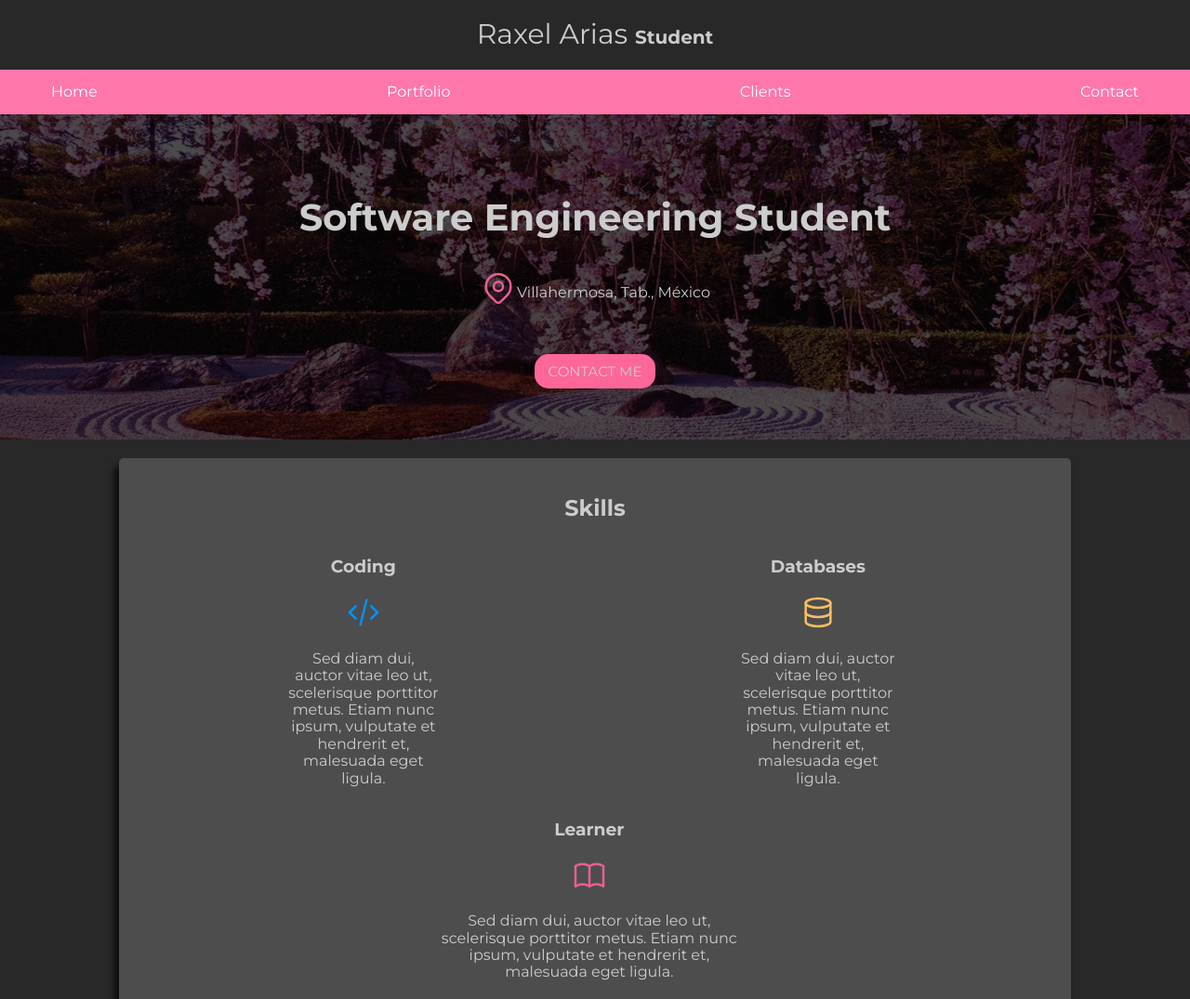
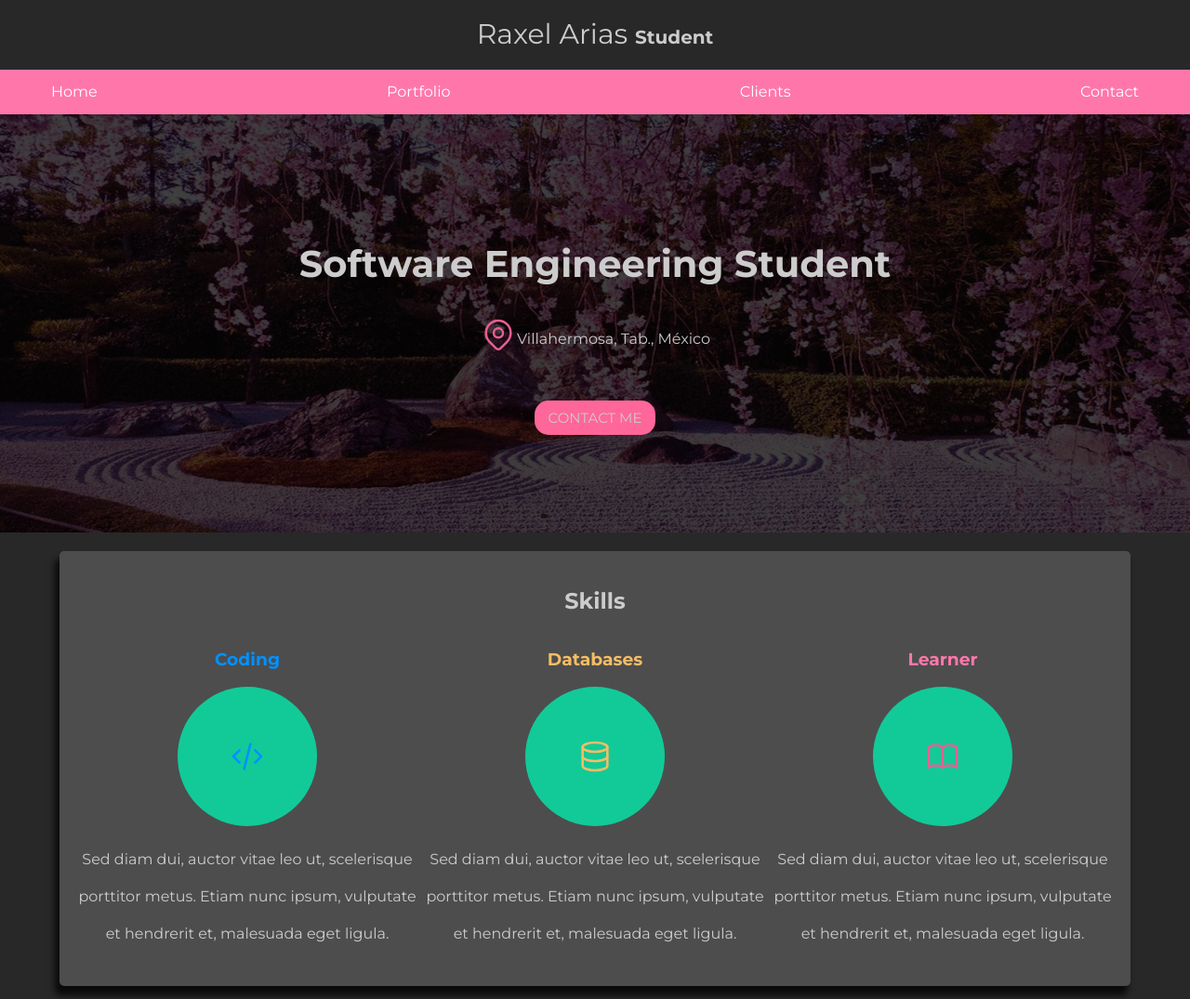
Before and after one commit to AlbaSly/PersonalWebSiteLayout, a plain HTML site: page index.html in a window 1280 px wide. Shown: the top 1075 px of the page at 93% size. Drawn offline with nearby package versions, Linux system fonts and the light colour scheme.

Commit message:
index.html and styles.css modified

```diff
--- a/css/responsive.css
+++ b/css/responsive.css
@@ -7,4 +7,30 @@
     .btn {
         width: auto;
     }
+
+    .shadow {
+        max-width: 90%;
+    }
+
+    .skills {
+        display: grid;
+        /** | 1fr 1fr / 1fr 1fr 1fr | repeat(2, 1fr) / repeat(3, 1fr)*/
+        grid: auto auto / auto auto auto;
+        column-gap: 1rem;
+    }
+
+    /*
+        .coding {
+        padding-left: 50%;
+    }
+
+    .databases {
+        grid-area: 1 / 3;
+        padding-right: 50%;
+    }
+
+    .learner {
+        grid-area: 2 / 2;
+    }
+    */
 }
--- a/css/styles.css
+++ b/css/styles.css
@@ -18,17 +18,17 @@
 
 html {
     font-size: 62.5%;
-    box-sizing: border-box; /* Box Model */
+    box-sizing: border-box; /** Sin que el contenido se vea afectado por el modelo caja **/
 }
 
 *, *:before, *:after {
-    box-sizing: inherit; /* Box Model */
+    box-sizing: inherit;
 }
 
 body {
     font-size: 16px;
     font-family: var(--montse);
-    /**background-image: linear-gradient(to bottom, var(--darkgray) 0%, var(--mediumdarkgray) 100%); **/
+    /**background-image: linear-gradient(to bottom, var(--darkgray) 0%, var(--mediumdarkgray) 100%); <- degradado**/
     background-color: var(--darkgray);
     color: var(--chinesesilver);
 }
@@ -81,8 +81,9 @@ section h2.title {
     background-image: url(../img/py8T3X.jpg);
     background-position: center;
     background-size: cover;
-    height: 35rem;
+    height: 450px;
     position: relative;
+
     margin-bottom: 2rem;
 }
 
@@ -92,19 +93,19 @@ section h2.title {
 
 .section-title-container {
     position: absolute;
-    background-color: rgba(0, 0, 0, 0.7);
+    background-color:rgba(0,0,0,0.75);
     width: 100%;
     height: 100%;
 
     display: flex;
     flex-direction: column;
-    align-items: center; /* horizontal */
-    justify-content: center; /* vertical */
+    align-items: center; /* centrado horizontal si flex-dir = column*/
+    justify-content: center; /* centrado vertical si flex-dir = column*/
 }
+
 
 .my-location {
     display: flex;
-    align-items: flex-start;
 }
 
 .btn {
@@ -132,31 +133,41 @@ section h2.title {
     background-color: var(--mediumdarkgray);
     border-radius: .5rem;
     padding: 2rem;
-    max-width: 80%;
+    max-width: 90%;
 }
 
-.skills {
-    display: grid;
-    grid-template-columns: auto auto auto;
-    grid-template-rows: auto auto;
+.skill-section {
+  display: flex;
+  flex-direction: column;
+  align-items: center;
+  justify-content: center;
+}
+
+.skill-section p {
+    line-height: 2.5;
     text-align: center;
 }
 
-.skill-section {
-
+.icons-container {
+    height: 15rem;
+    width: 15rem;
+    background-color: var(--darkpastelgreen);
+    border-radius: 50%;
+    display: flex;
+    align-items: center;
+    justify-content: space-evenly;
 }
 
-.coding {
-    padding-left: 50%;
+.coding h3 {
+    color: var(--pastel-blue);
 }
 
-.databases {
-    grid-area: 1 / 3;
-    padding-right: 50%;
+.databases h3 {
+    color: var(--pastel-yellow);
 }
 
-.learner {
-    grid-area: 2 / 2;
+.learner h3 {
+    color: var(--raspberryglaze);
 }
 
 .footer-text {
--- a/index.html
+++ b/index.html
@@ -45,7 +45,7 @@
                 <p>Villahermosa, Tab., México</p>
             </div>
 
-            <a href="" class="btn">Contact Me</a>
+            <a href="#contact" class="btn">Contact Me</a>
         </div>
     </section>
 
@@ -56,12 +56,14 @@
         <div class="skills">
             <section class="coding skill-section">
                 <h3>Coding</h3>
+                <div class="icons-container">
                     <svg xmlns="http://www.w3.org/2000/svg" class="icon icon-tabler icon-tabler-code" width="40" height="40" viewBox="0 0 24 24" stroke-width="1.5" stroke="#0091FF" fill="none" stroke-linecap="round" stroke-linejoin="round">
                         <path stroke="none" d="M0 0h24v24H0z" fill="none"/>
                         <polyline points="7 8 3 12 7 16" />
                         <polyline points="17 8 21 12 17 16" />
                         <line x1="14" y1="4" x2="10" y2="20" />
                     </svg>
+                </div>
                 <p>
                     Sed diam dui, auctor vitae leo ut, scelerisque porttitor metus. Etiam nunc ipsum, vulputate et hendrerit et, malesuada eget ligula.
                 </p>
@@ -69,12 +71,14 @@
 
             <section class="databases skill-section">
                 <h3>Databases</h3>
+                <div class="icons-container">
                     <svg xmlns="http://www.w3.org/2000/svg" class="icon icon-tabler icon-tabler-database" width="40" height="40" viewBox="0 0 24 24" stroke-width="1.5" stroke="#F7BD64" fill="none" stroke-linecap="round" stroke-linejoin="round">
                         <path stroke="none" d="M0 0h24v24H0z" fill="none"/>
                         <ellipse cx="12" cy="6" rx="8" ry="3"></ellipse>
                         <path d="M4 6v6a8 3 0 0 0 16 0v-6" />
                         <path d="M4 12v6a8 3 0 0 0 16 0v-6" />
                     </svg>
+                </div>
                 <p>
                     Sed diam dui, auctor vitae leo ut, scelerisque porttitor metus. Etiam nunc ipsum, vulputate et hendrerit et, malesuada eget ligula.
                 </p>
@@ -82,6 +86,7 @@
 
             <section class="learner skill-section">
                 <h3>Learner</h3>
+                <div class="icons-container">
                     <svg xmlns="http://www.w3.org/2000/svg" class="icon icon-tabler icon-tabler-book" width="40" height="40" viewBox="0 0 24 24" stroke-width="1.5" stroke="#EA5E93" fill="none" stroke-linecap="round" stroke-linejoin="round">
                         <path stroke="none" d="M0 0h24v24H0z" fill="none"/>
                         <path d="M3 19a9 9 0 0 1 9 0a9 9 0 0 1 9 0" />
@@ -90,6 +95,7 @@
                         <line x1="12" y1="6" x2="12" y2="19" />
                         <line x1="21" y1="6" x2="21" y2="19" />
                     </svg>
+                </div>
                 <p>
                     Sed diam dui, auctor vitae leo ut, scelerisque porttitor metus. Etiam nunc ipsum, vulputate et hendrerit et, malesuada eget ligula.
                 </p>
@@ -98,7 +104,7 @@
     </main>
 
     <section>
-        <h2 class="h2-title">Contact</h2>
+        <h2 id="contact" class="h2-title contact">Contact</h2>
 
         <form action="">
             <fieldset>
```
Lines whose indentation alone changed are shown as unchanged.
